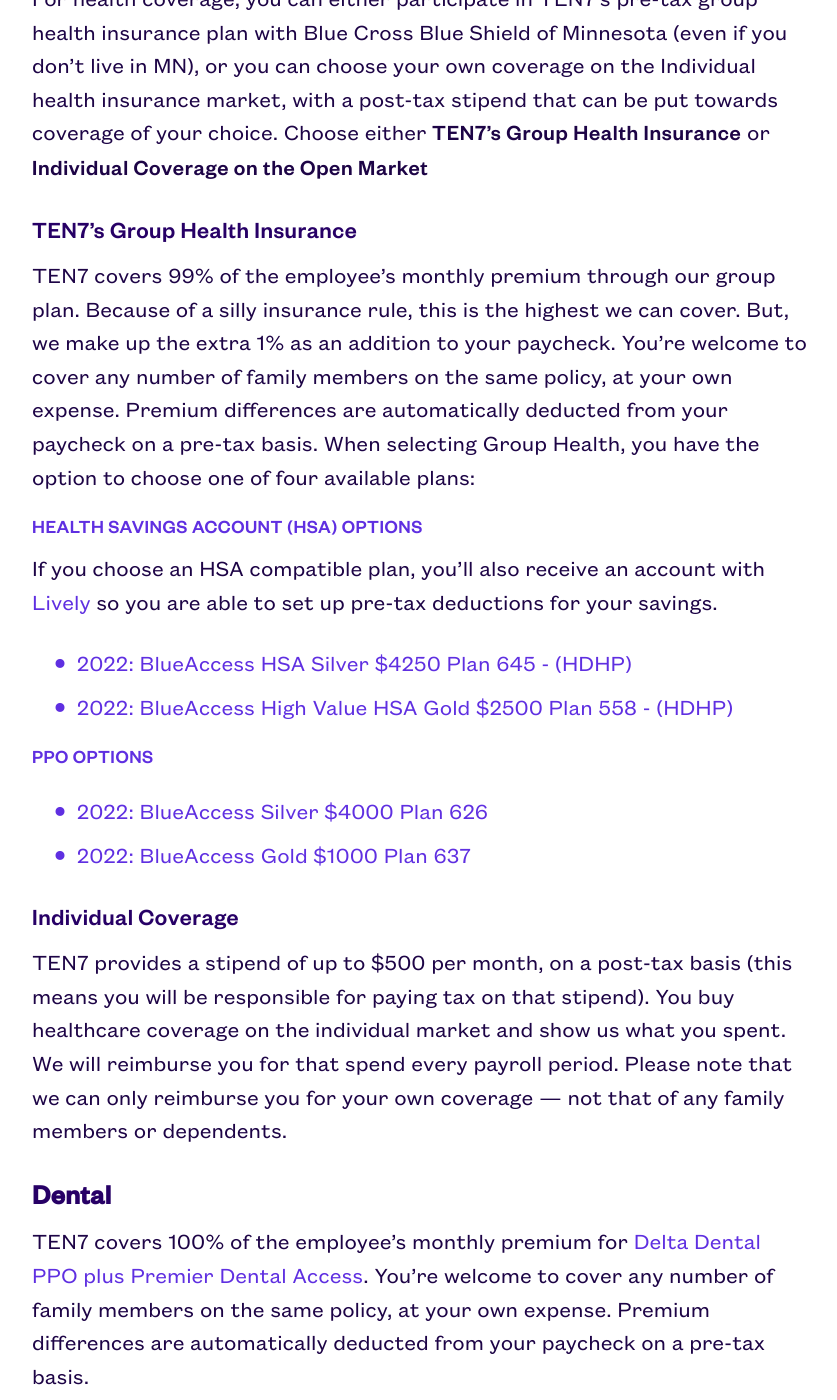
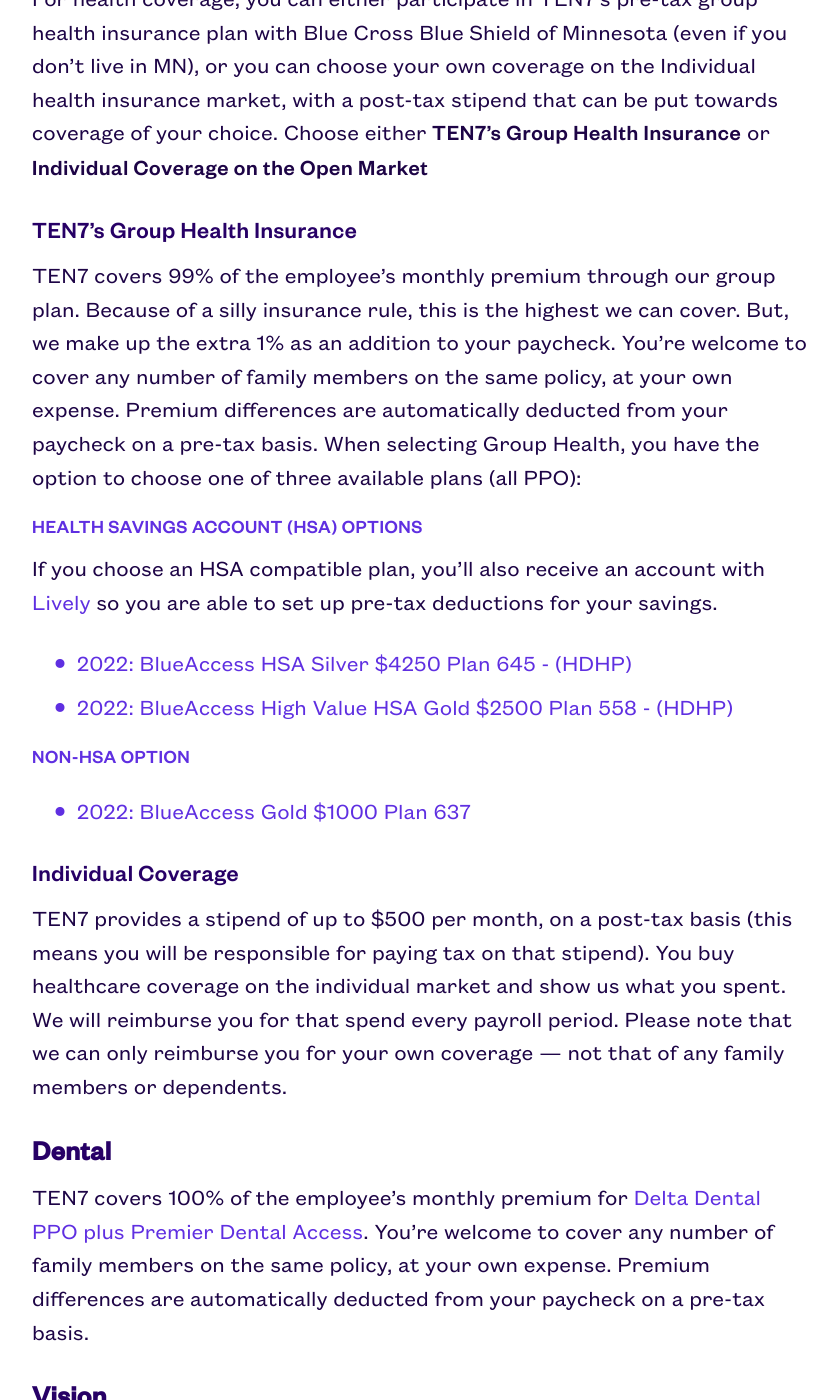
Before and after one commit to ten7/handbook.ten7.com, a Jekyll site: the page built from _pages/04_ourbenefits.md, in a window 1280 px wide and 1400 px high, scrolled down 576 px. Shown: the whole window, without its empty margins (220-1057 px from the left). Built offline with Jekyll 4.4.1, drawn with Linux system fonts in a browser that asks for light colours.

Commit message:
Remove references to health plan not in Gusto. Clarify PPO statuses.

```diff
--- a/_pages/04_ourbenefits.md
+++ b/_pages/04_ourbenefits.md
@@ -17,15 +17,14 @@
 
 
 ### TEN7’s Group Health Insurance
-TEN7 covers 99% of the employee's monthly premium through our group plan. Because of a silly insurance rule, this is the highest we can cover. But, we make up the extra 1% as an addition to your paycheck. You're welcome to cover any number of family members on the same policy, at your own expense. Premium differences are automatically deducted from your paycheck on a pre-tax basis. When selecting Group Health, you have the option to choose one of four available plans:
+TEN7 covers 99% of the employee's monthly premium through our group plan. Because of a silly insurance rule, this is the highest we can cover. But, we make up the extra 1% as an addition to your paycheck. You're welcome to cover any number of family members on the same policy, at your own expense. Premium differences are automatically deducted from your paycheck on a pre-tax basis. When selecting Group Health, you have the option to choose one of three available plans (all PPO):
 
 #### Health Savings Account (HSA) Options
 If you choose an HSA compatible plan, you'll also receive an account with [Lively](https://livelyme.com/) so you are able to set up pre-tax deductions for your savings.
 * [2022: BlueAccess HSA Silver $4250 Plan 645 - (HDHP)](/assets/pdf/bcbs_blueaccess_hsa_silver_4250_plan_645_hdhp.pdf)
 * [2022: BlueAccess High Value HSA Gold $2500 Plan 558 - (HDHP)](/assets/pdf/bcbs_high_value_hsa_gold_2500_plan_558_hdhp.pdf)
 
-#### PPO Options
-* [2022: BlueAccess Silver $4000 Plan 626](/assets/pdf/bcbs_blueaccess_silver_4000_plan_626.pdf)
+#### Non-HSA Option
 * [2022: BlueAccess Gold $1000 Plan 637](/assets/pdf/bcbs_blueaccess_gold_1000_plan_637.pdf)
 
 
```
Also changed, not shown: 1 other file.
